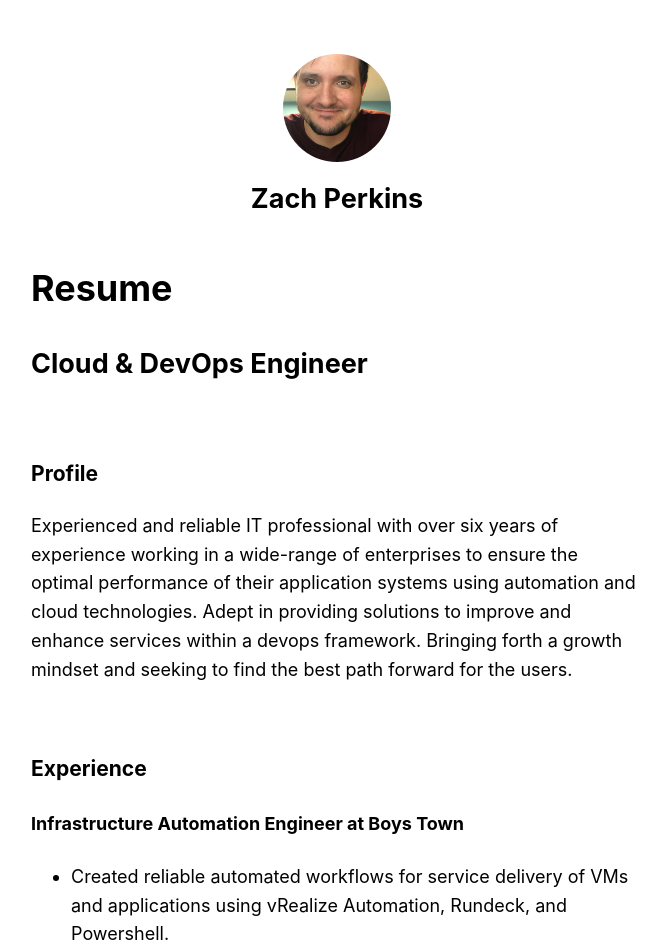
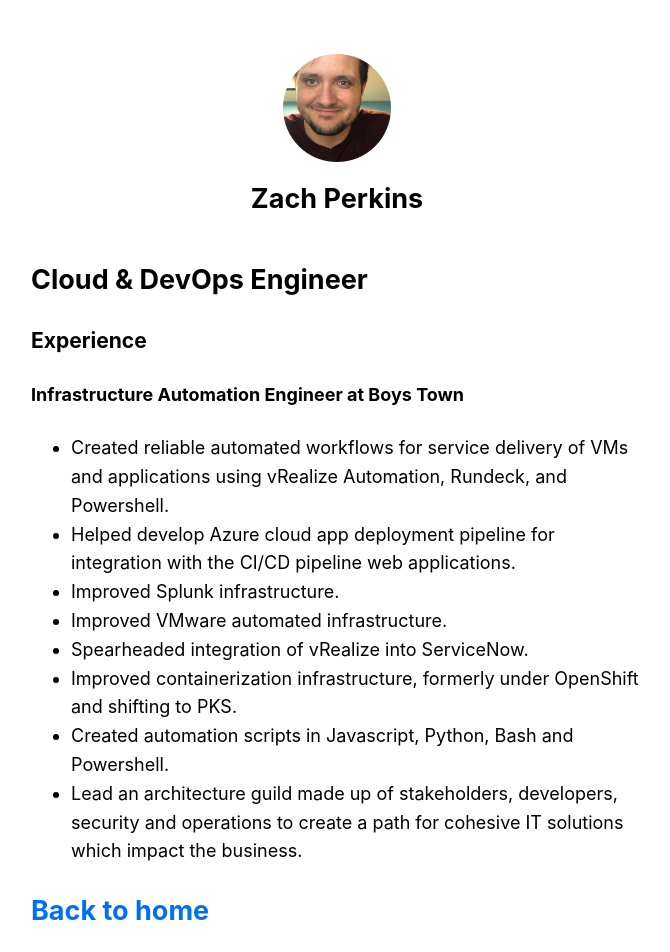
Before and after one commit to partofaplan/lab-nodejs-app, a Next.js app: page /posts/portfolio in a window 1280 px wide. Shown: the top 952 px of the page, without its empty margins (303-973 px from the left). Built offline with nearby package versions, Linux system fonts and the light colour scheme.

Commit message:
Entering changes

```diff
--- a/package.json
+++ b/package.json
@@ -8,9 +8,10 @@
     "start": "next start"
   },
   "dependencies": {
+    "bootstrap": "^4.5.3",
+    "framer-motion": "latest",
     "next": "9.5.3",
     "react": "16.13.1",
-    "react-dom": "16.13.1",
-    "framer-motion": "latest"
+    "react-dom": "16.13.1"
   }
 }
--- a/pages/_app.js
+++ b/pages/_app.js
@@ -1,4 +1,5 @@
-import '../styles/global.css'
+import '../styles/global.css';
+import React from "react";
 
 export default function App({ Component, pageProps }) {
     return <Component {...pageProps} />
--- a/pages/posts/portfolio.js
+++ b/pages/posts/portfolio.js
@@ -1,15 +1,15 @@
 import Head from 'next/head'
 import Link from 'next/link'
 import Layout from '../../components/layout'
-import { motion } from 'framer-motion'
+import { motion, AnimatePresence } from 'framer-motion'
+import * as React from "react"
 
-export default function FirstPost() {
+export default function Header() {
   return (
     <Layout>
       <Head>
         <title>Portfolio</title>
       </Head>
-      <h1>Resume</h1>
       <motion.div initial="hidden" animate="visible" variants={{
          hidden: {
            scale: .8,
@@ -25,23 +25,6 @@ export default function FirstPost() {
        }}>
        <h2>Cloud & DevOps Engineer</h2>
        </motion.div>
-       <br />
-       <motion.div initial="hidden" animate="visible" variants={{
-         hidden: {
-           scale: .8,
-           opacity: 0
-         },
-         visible: {
-           scale: 1,
-           opacity: 1,
-           transition: {
-             delay: .8
-           }
-         },
-       }}>
-         <h3>Profile</h3>
-         <p>Experienced and reliable IT professional with over six years of experience working in a wide-range of enterprises to ensure the optimal performance of their application systems using automation and cloud technologies. Adept in providing solutions to improve and enhance services within a devops framework. Bringing forth a growth mindset and seeking to find the best path forward for the users.</p>
-         <br />
          <h3>Experience</h3>
          <h4>Infrastructure Automation Engineer at Boys Town</h4>
              <p><ul><li>Created reliable automated workflows for service delivery of VMs and applications using vRealize Automation, Rundeck, and Powershell.</li>
@@ -53,8 +36,6 @@ export default function FirstPost() {
              <li>Created automation scripts in Javascript, Python, Bash and Powershell.</li>
              <li>Lead an architecture guild made up of stakeholders, developers, security and operations to create a path for cohesive IT solutions which impact the business.</li>
              </ul></p>
-
-       </motion.div>
          <h2>
            <Link href="/">
            <a>Back to home</a>
```
Also changed, not shown: 1 other file (tests, documents, lock files or other folders). Lines whose indentation alone changed are shown as unchanged.
